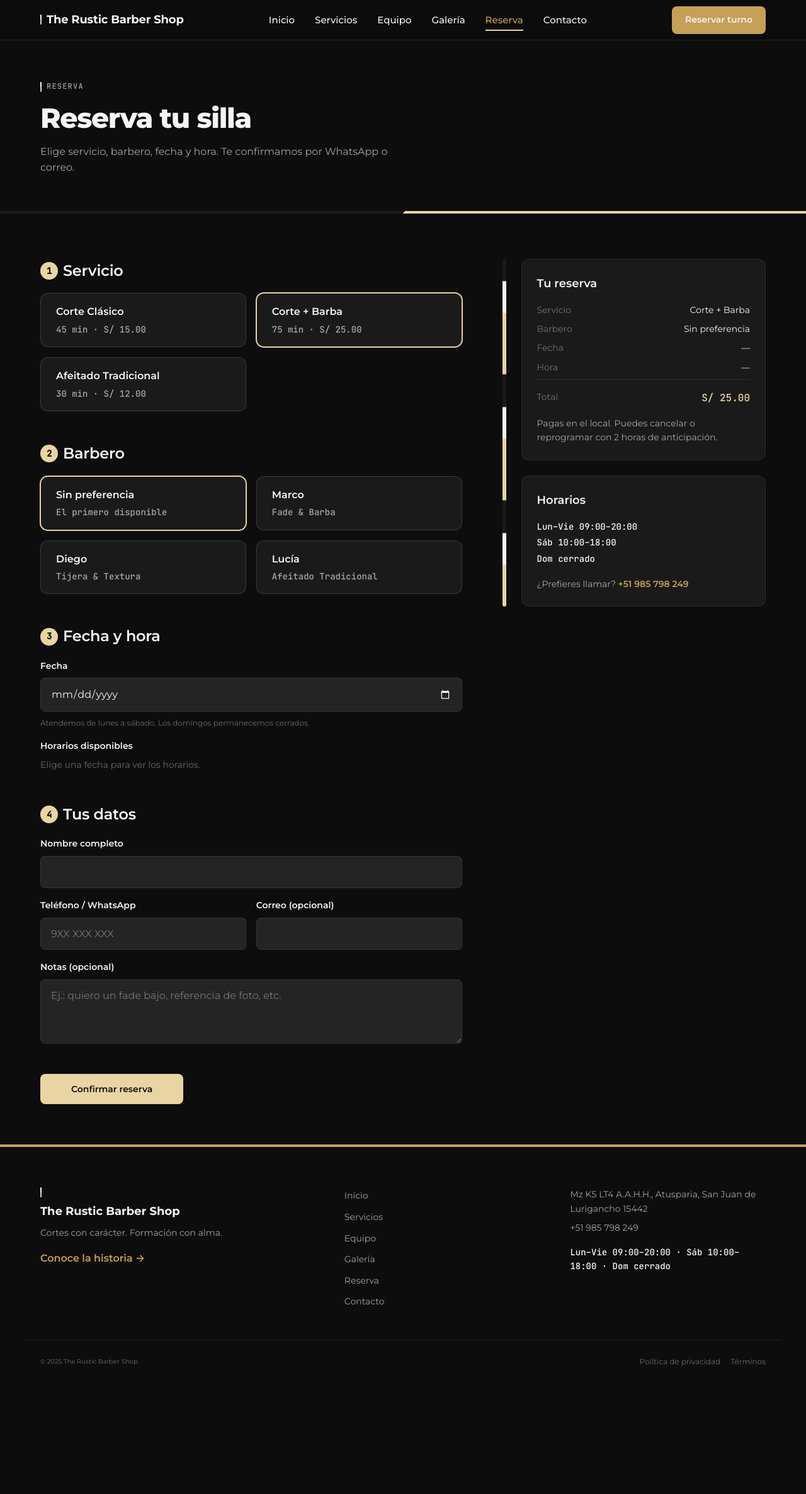
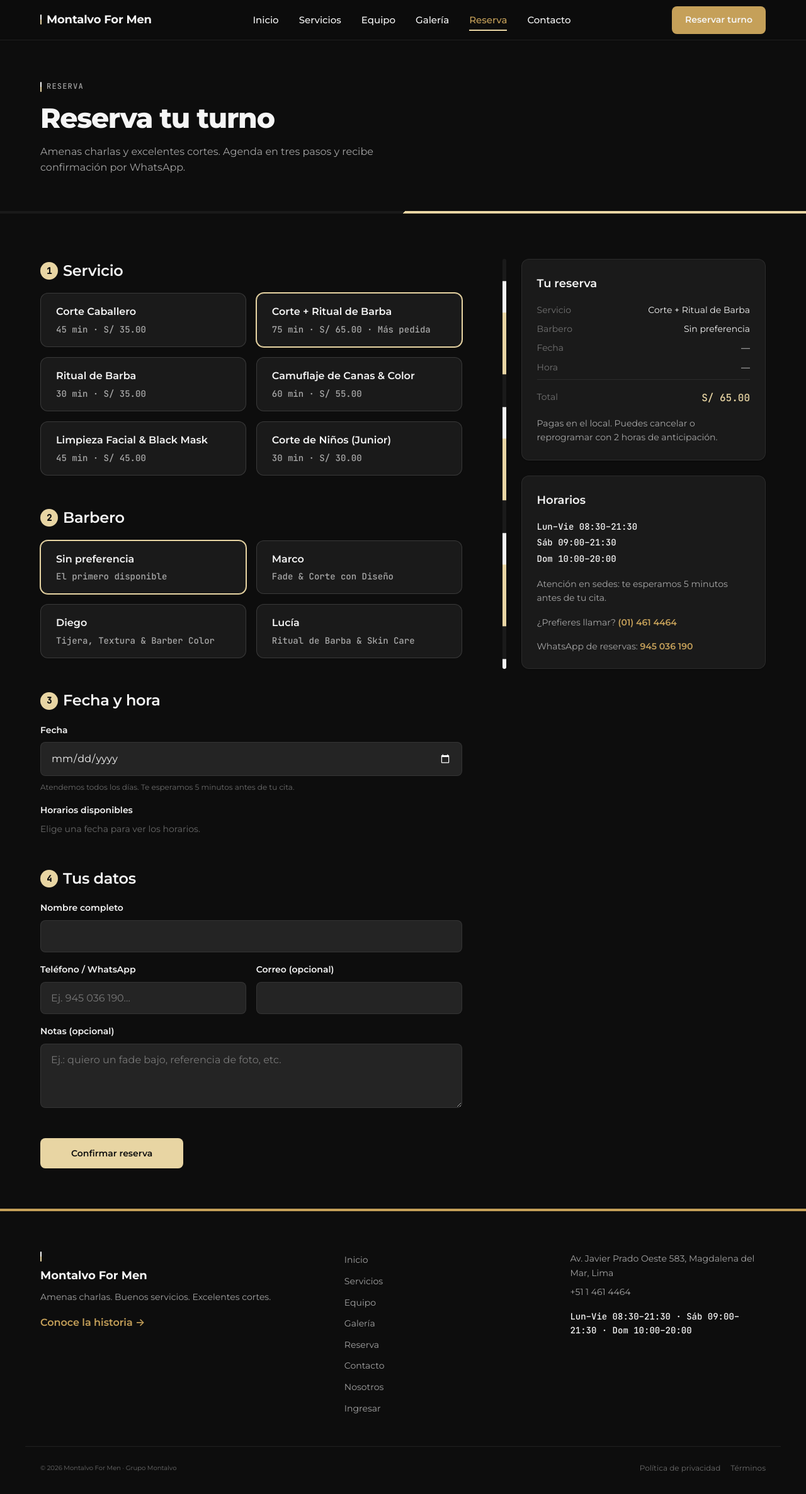
Before and after one commit to AriasYarangaIam/barbershop-website, a plain HTML site: page pages/reserva.html in a window 1280 px wide. Shown: the whole page at 63% size. Before the commit the page ends 2203 px from the top, so only its background shows below. Drawn offline with Linux system fonts and the light colour scheme; files that its build step writes are made by us from their sources; files whose address does not match are found by name.

Commit message:
feat(reserva): alinea servicios y horarios oficiales
Carga los 6 servicios oficiales con precio y duracion, placeholders y
contacto de Montalvo For Men, y ajusta las franjas de atencion al horario
unificado (incluye domingo). El modal accesible se conserva sin cambios.

Spec: odd/tasks/montalvo-migration.md, T4, S1-S4, S8

```diff
--- a/pages/reserva.html
+++ b/pages/reserva.html
@@ -7,12 +7,12 @@
     <link rel="preconnect" href="https://fonts.googleapis.com">
     <link rel="preconnect" href="https://fonts.gstatic.com" crossorigin>
     <link href="https://fonts.googleapis.com/css2?family=Montserrat:wght@400;500;600;700;800;900&family=JetBrains+Mono:wght@500&display=swap" rel="stylesheet">
-    <title>Reserva tu turno — The Rustic Barber Shop</title>
-    <meta name="description" content="Reserva tu turno en The Rustic Barber Shop en 30 segundos. Elige servicio, barbero, fecha y hora.">
-    <link rel="canonical" href="https://therusticbarbershop.com/reserva">
-    <meta property="og:title" content="Reserva tu turno — The Rustic Barber Shop">
-    <meta property="og:description" content="Elige servicio, barbero, fecha y hora. Reserva en 30 segundos.">
-    <meta property="og:image" content="https://therusticbarbershop.com/og/hero.jpg">
+    <title>Reserva tu turno — Montalvo For Men</title>
+    <meta name="description" content="Reserva tu turno en Montalvo For Men en 30 segundos. Elige servicio, barbero, fecha y hora entre nuestras 45 sedes en Perú.">
+    <link rel="canonical" href="https://montalvoformen.com.pe/reserva">
+    <meta property="og:title" content="Reserva tu turno — Montalvo For Men">
+    <meta property="og:description" content="Amenas charlas y excelentes cortes. Elige servicio, barbero, fecha y hora.">
+    <meta property="og:image" content="https://montalvoformen.com.pe/images/hero.jpg">
     <meta property="og:type" content="website">
     <meta name="theme-color" content="#0D0D0D">
 </head>
@@ -20,9 +20,9 @@
     <a href="#main" class="skip-link">Ir a contenido principal</a>
     <header class="topbar" role="banner">
         <div class="topbar__inner container">
-            <a class="brand" href="/" aria-label="The Rustic Barber Shop — inicio">
+            <a class="brand" href="/" aria-label="Montalvo For Men — inicio">
                 <span class="brand__pole" aria-hidden="true"></span>
-                <span class="brand__wordmark">The&nbsp;Rustic&nbsp;Barber&nbsp;Shop</span>
+                <span class="brand__wordmark">Montalvo&nbsp;For&nbsp;Men</span>
             </a>
             <nav class="nav" aria-label="Navegación principal">
                 <ul class="nav__list">
@@ -46,7 +46,7 @@
         <div class="mobile-drawer__panel">
             <div class="mobile-drawer__head">
                 <span class="brand__pole" aria-hidden="true"></span>
-                <span class="mobile-drawer__title">The Rustic Barber Shop</span>
+                <span class="mobile-drawer__title">Montalvo For Men</span>
                 <button class="mobile-drawer__close" type="button" aria-label="Cerrar menú" data-drawer-close>
                     <span aria-hidden="true">×</span>
                 </button>
@@ -68,8 +68,8 @@
     <main id="main" class="page page--booking">
         <section class="page-head container" aria-labelledby="booking-title">
             <p class="eyebrow"><span class="eyebrow__pole" aria-hidden="true"></span>Reserva</p>
-            <h1 class="page-head__title" id="booking-title">Reserva tu silla</h1>
-            <p class="page-head__lede">Elige servicio, barbero, fecha y hora. Te confirmamos por WhatsApp o correo.</p>
+            <h1 class="page-head__title" id="booking-title">Reserva tu turno</h1>
+            <p class="page-head__lede">Amenas charlas y excelentes cortes. Agenda en tres pasos y recibe confirmación por WhatsApp.</p>
         </section>
 
         <hr class="barber-pole" aria-hidden="true">
@@ -83,24 +83,45 @@
                         <legend class="booking__legend"><span class="booking__step">1</span>Servicio</legend>
                         <div class="booking__options">
                             <label class="option">
-                                <input class="option__input" type="radio" name="servicio" value="clasico" data-duration="45" data-price="15" data-label="Corte Clásico" required>
+                                <input class="option__input" type="radio" name="servicio" value="corte-caballero" data-duration="45" data-price="35" data-label="Corte Caballero" required>
                                 <span class="option__card">
-                                    <span class="option__title">Corte Clásico</span>
-                                    <span class="option__meta">45 min · S/ 15.00</span>
+                                    <span class="option__title">Corte Caballero</span>
+                                    <span class="option__meta">45 min · S/ 35.00</span>
                                 </span>
                             </label>
                             <label class="option">
-                                <input class="option__input" type="radio" name="servicio" value="corte-barba" data-duration="75" data-price="25" data-label="Corte + Barba" checked>
+                                <input class="option__input" type="radio" name="servicio" value="corte-ritual-barba" data-duration="75" data-price="65" data-label="Corte + Ritual de Barba" checked>
                                 <span class="option__card">
-                                    <span class="option__title">Corte + Barba</span>
-                                    <span class="option__meta">75 min · S/ 25.00</span>
+                                    <span class="option__title">Corte + Ritual de Barba</span>
+                                    <span class="option__meta">75 min · S/ 65.00 · Más pedida</span>
                                 </span>
                             </label>
                             <label class="option">
-                                <input class="option__input" type="radio" name="servicio" value="afeitado" data-duration="30" data-price="12" data-label="Afeitado Tradicional">
+                                <input class="option__input" type="radio" name="servicio" value="ritual-barba" data-duration="30" data-price="35" data-label="Ritual de Barba">
                                 <span class="option__card">
-                                    <span class="option__title">Afeitado Tradicional</span>
-                                    <span class="option__meta">30 min · S/ 12.00</span>
+                                    <span class="option__title">Ritual de Barba</span>
+                                    <span class="option__meta">30 min · S/ 35.00</span>
+                                </span>
+                            </label>
+                            <label class="option">
+                                <input class="option__input" type="radio" name="servicio" value="camuflaje-canas-color" data-duration="60" data-price="55" data-label="Camuflaje de Canas &amp; Color">
+                                <span class="option__card">
+                                    <span class="option__title">Camuflaje de Canas &amp; Color</span>
+                                    <span class="option__meta">60 min · S/ 55.00</span>
+                                </span>
+                            </label>
+                            <label class="option">
+                                <input class="option__input" type="radio" name="servicio" value="limpieza-facial-black-mask" data-duration="45" data-price="45" data-label="Limpieza Facial &amp; Black Mask">
+                                <span class="option__card">
+                                    <span class="option__title">Limpieza Facial &amp; Black Mask</span>
+                                    <span class="option__meta">45 min · S/ 45.00</span>
+                                </span>
+                            </label>
+                            <label class="option">
+                                <input class="option__input" type="radio" name="servicio" value="corte-ninos" data-duration="30" data-price="30" data-label="Corte de Niños (Junior)">
+                                <span class="option__card">
+                                    <span class="option__title">Corte de Niños (Junior)</span>
+                                    <span class="option__meta">30 min · S/ 30.00</span>
                                 </span>
                             </label>
                         </div>
@@ -120,21 +141,21 @@
                                 <input class="option__input" type="radio" name="barbero" value="marco" data-label="Marco">
                                 <span class="option__card">
                                     <span class="option__title">Marco</span>
-                                    <span class="option__meta">Fade &amp; Barba</span>
+                                    <span class="option__meta">Fade &amp; Corte con Diseño</span>
                                 </span>
                             </label>
                             <label class="option">
                                 <input class="option__input" type="radio" name="barbero" value="diego" data-label="Diego">
                                 <span class="option__card">
                                     <span class="option__title">Diego</span>
-                                    <span class="option__meta">Tijera &amp; Textura</span>
+                                    <span class="option__meta">Tijera, Textura &amp; Barber Color</span>
                                 </span>
                             </label>
                             <label class="option">
                                 <input class="option__input" type="radio" name="barbero" value="lucia" data-label="Lucía">
                                 <span class="option__card">
                                     <span class="option__title">Lucía</span>
-                                    <span class="option__meta">Afeitado Tradicional</span>
+                                    <span class="option__meta">Ritual de Barba &amp; Skin Care</span>
                                 </span>
                             </label>
                         </div>
@@ -145,7 +166,7 @@
                         <div class="field">
                             <label class="field__label" for="fecha">Fecha</label>
                             <input class="field__input" type="date" id="fecha" name="fecha" required aria-describedby="fecha-help">
-                            <p class="field__help" id="fecha-help">Atendemos de lunes a sábado. Los domingos permanecemos cerrados.</p>
+                            <p class="field__help" id="fecha-help">Atendemos todos los días. Te esperamos 5 minutos antes de tu cita.</p>
                         </div>
                         <div class="booking__slots" aria-live="polite">
                             <p class="field__label" id="slots-label">Horarios disponibles</p>
@@ -166,7 +187,7 @@
                         <div class="field-row">
                             <div class="field">
                                 <label class="field__label" for="telefono">Teléfono / WhatsApp</label>
-                                <input class="field__input" type="tel" id="telefono" name="telefono" autocomplete="tel" inputmode="tel" placeholder="9XX XXX XXX" required>
+                                <input class="field__input" type="tel" id="telefono" name="telefono" autocomplete="tel" inputmode="tel" placeholder="Ej. 945 036 190…" required>
                                 <p class="field__error" data-error-for="telefono" hidden>Ingresa un teléfono válido (9 dígitos).</p>
                             </div>
                             <div class="field">
@@ -200,8 +221,10 @@
                     </div>
                     <div class="booking__info-card">
                         <h2 class="booking__info-title">Horarios</h2>
-                        <p class="booking__hours">Lun–Vie 09:00–20:00<br>Sáb 10:00–18:00<br>Dom cerrado</p>
-                        <p class="booking__note">¿Prefieres llamar? <a href="tel:+51985798249">+51 985 798 249</a></p>
+                        <p class="booking__hours">Lun–Vie 08:30–21:30<br>Sáb 09:00–21:30<br>Dom 10:00–20:00</p>
+                        <p class="booking__note">Atención en sedes: te esperamos 5 minutos antes de tu cita.</p>
+                        <p class="booking__note">¿Prefieres llamar? <a href="tel:+5114614464">(01) 461 4464</a></p>
+                        <p class="booking__note">WhatsApp de reservas: <a href="tel:+51945036190">945 036 190</a></p>
                     </div>
                 </aside>
 
@@ -213,8 +236,8 @@
         <div class="container site-footer__grid">
             <div class="site-footer__brand">
                 <span class="brand__pole" aria-hidden="true"></span>
-                <p class="site-footer__wordmark">The&nbsp;Rustic&nbsp;Barber&nbsp;Shop</p>
-                <p class="site-footer__tagline">Cortes con carácter. Formación con alma.</p>
+                <p class="site-footer__wordmark">Montalvo&nbsp;For&nbsp;Men</p>
+                <p class="site-footer__tagline">Amenas charlas. Buenos servicios. Excelentes cortes.</p>
                 <a class="site-footer__about" href="/nosotros">Conoce la historia →</a>
             </div>
 
@@ -226,18 +249,20 @@
                     <li><a href="/galeria">Galería</a></li>
                     <li><a href="/reserva">Reserva</a></li>
                     <li><a href="/contacto">Contacto</a></li>
+                    <li><a href="/nosotros">Nosotros</a></li>
+                    <li><a href="/login">Ingresar</a></li>
                 </ul>
             </nav>
 
             <address class="site-footer__contact">
-                <p>Mz K5 LT4 A.A.H.H., Atusparia, San Juan de Lurigancho 15442</p>
-                <p><a href="tel:+51985798249">+51 985 798 249</a></p>
-                <p class="site-footer__hours">Lun–Vie 09:00–20:00 · Sáb 10:00–18:00 · Dom cerrado</p>
+                <p>Av. Javier Prado Oeste 583, Magdalena del Mar, Lima</p>
+                <p><a href="tel:+5114614464">+51 1 461 4464</a></p>
+                <p class="site-footer__hours">Lun–Vie 08:30–21:30 · Sáb 09:00–21:30 · Dom 10:00–20:00</p>
             </address>
         </div>
 
         <div class="site-footer__legal container">
-            <small>&copy; 2025 The&nbsp;Rustic&nbsp;Barber&nbsp;Shop</small>
+            <small>&copy; 2026 Montalvo For Men · Grupo Montalvo</small>
             <ul>
                 <li><a href="#">Política de privacidad</a></li>
                 <li><a href="#">Términos</a></li>
```
Also changed, not shown: scripts/reserva.js (+12 -8 lines).
